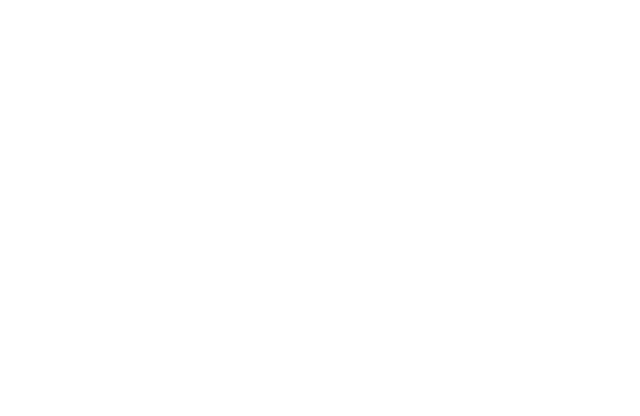
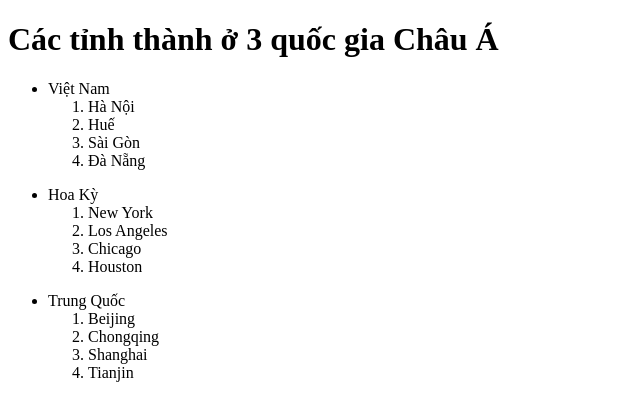
Before and after one commit to Nguyenvannho/M1, a plain HTML site: page 004/thuoc-tinh.html in a window 1280 px wide. Shown: the whole page, without its empty margins (0-640 px from the left). Drawn offline with Linux system fonts and the light colour scheme.

Commit message:
Cac quoc gia chau A

```diff
--- a/004/thuoc-tinh.html
+++ b/004/thuoc-tinh.html
@@ -0,0 +1,38 @@
+<!DOCTYPE html>
+<html lang="en">
+<head>
+    <meta charset="UTF-8">
+    <meta http-equiv="X-UA-Compatible" content="IE=edge">
+    <meta name="viewport" content="width=device-width, initial-scale=1.0">
+    <title>Châu Á</title>
+</head>
+<body>
+    <h1>Các tỉnh thành ở 3 quốc gia Châu Á</h1>
+    <ul>
+        <li>Việt Nam</li>
+        <ol>
+            <li>Hà Nội</li>
+            <li>Huế</li>
+            <li>Sài Gòn</li>
+            <li>Đà Nẵng</li>
+        </ol>
+    </ul>
+    <ul>
+        <li>Hoa Kỳ</li>
+        <ol>
+            <li>New York</li>
+            <li>Los Angeles</li>
+            <li>Chicago</li>
+            <li>Houston</li>
+        </ol>
+    </ul> <ul>
+        <li>Trung Quốc</li>
+        <ol>
+            <li>Beijing</li>
+            <li>Chongqing</li>
+            <li>Shanghai</li>
+            <li>Tianjin</li>
+        </ol>
+    </ul>
+</body>
+</html>
```
Also changed, not shown: 004/tieu-de.html (+4 -3 lines).
